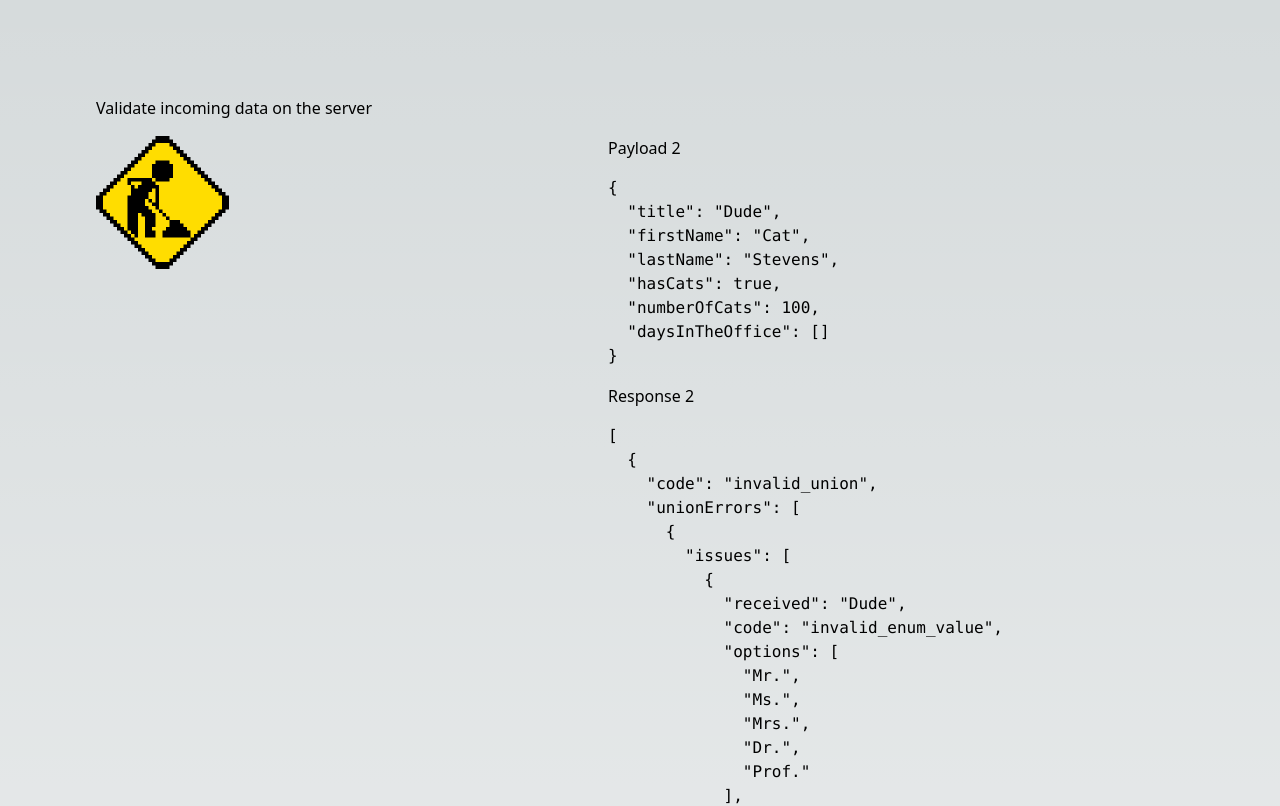
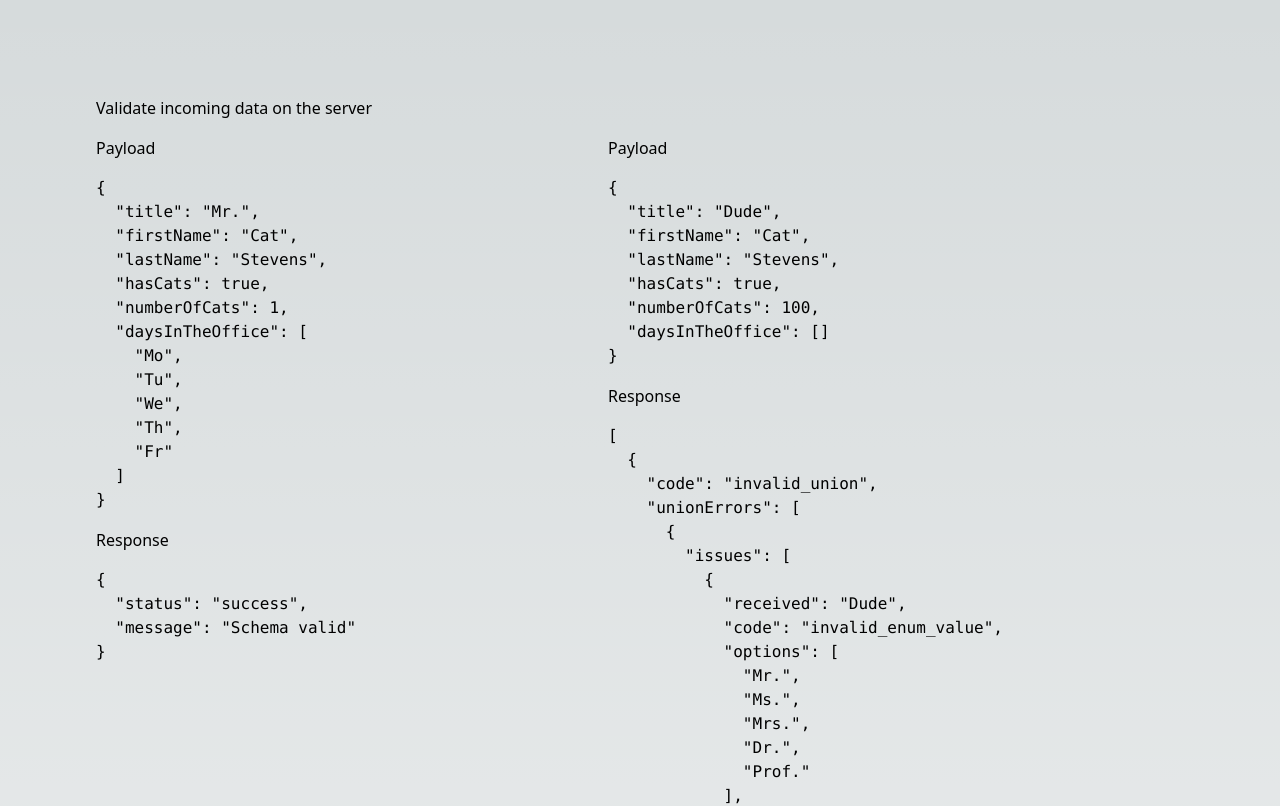
Before and after one commit to maurer2/Monte, a Next.js app in the folder example/: page /validate-incoming-data-on-the-server in a window 1280 px wide. Shown: the top 806 px of the page. Built offline with nearby package versions, Linux system fonts and the light colour scheme; no server answers.

Commit message:
Improved error handling via error cause and added happy path for fetching

```diff
--- a/example/src/app/api/set-data/route.ts
+++ b/example/src/app/api/set-data/route.ts
@@ -4,16 +4,18 @@ import { ZodError } from 'zod';
 import { fromZodError } from 'zod-validation-error';
 
 import { schema } from '../../../schema/schema';
+import type { SuccessPayload, ErrorPayload } from './types';
 
 export async function POST(request: NextRequest): Promise<NextResponse> {
   try {
     const payload = await request.json();
+    schema.parse(payload); // triggers catch when invalid
 
-    schema.parse(payload);
     return NextResponse.json(
       {
+        status: 'success',
         message: 'Schema valid',
-      },
+      } satisfies SuccessPayload,
       {
         status: 200,
       },
@@ -23,20 +25,19 @@ export async function POST(request: NextRequest): Promise<NextResponse> {
       return NextResponse.json(
         {
           status: 'error',
-          data: JSON.stringify(fromZodError(error).details),
-          message: 'Validation error'
-        },
+          message: 'Validation error',
+          data: fromZodError(error).details,
+        } satisfies ErrorPayload,
         {
           status: 400,
         },
       );
     }
-
     return NextResponse.json(
       {
         status: 'error',
-        message: error instanceof Error ? error.message : 'Error',
-      },
+        message: error instanceof Error ? error.message : 'Unknown error',
+      } satisfies ErrorPayload,
       {
         status: 400,
       },
--- /dev/null
+++ b/example/src/app/api/set-data/types.ts
@@ -0,0 +1,14 @@
+import type { ZodIssue } from 'zod';
+
+export type SuccessPayload = {
+  status: 'success',
+  message: string,
+};
+
+export type ErrorPayload = {
+  status: 'error',
+  message: string,
+  data?: ZodIssue[],
+};
+
+export type Payload = SuccessPayload | ErrorPayload;
--- a/example/src/app/validate-incoming-data-on-the-server/page.tsx
+++ b/example/src/app/validate-incoming-data-on-the-server/page.tsx
@@ -2,27 +2,12 @@
 
 import { useEffect, useState } from 'react';
 
-import Image from 'next/image';
-
 // eslint-disable-next-line import/extensions
 import BackButton from '@/components/BackButton';
 
-// import { schema } from '../../schema/schema';
 import type { Schema } from '../../schema/schema.types';
 import { daysOfWorkWeek } from '../../schema/schema.constants';
-
-type SuccessPayload = {
-  status: 'success',
-  message: string
-};
-
-type ErrorPayload = {
-  status: 'error',
-  data?: string,
-  message: string
-};
-
-type Payload = SuccessPayload | ErrorPayload;
+import type { SuccessPayload, Payload } from '../api/set-data/types';
 
 const setApiData = async <T,>(url: string, data: T) => {
   const response = await fetch(url, {
@@ -37,11 +22,12 @@ const setApiData = async <T,>(url: string, data: T) => {
 
   if (!response.ok) {
     if (payload.status === 'error') {
-      throw new Error(payload?.data ?? payload?.message);
+      throw new Error(payload.message, { cause: payload.data });
     }
+    throw new Error('Response error');
   }
 
-  return payload;
+  return payload as SuccessPayload;
 };
 
 const dataValid: Schema = {
@@ -49,7 +35,7 @@ const dataValid: Schema = {
   firstName: 'Cat',
   lastName: 'Stevens',
   hasCats: true,
-  numberOfCats: 100,
+  numberOfCats: 1,
   daysInTheOffice: [...daysOfWorkWeek],
 };
 
@@ -67,18 +53,27 @@ export default function ValidateIncomingDataServer() {
   const [invalidDataResponse, setInvalidDataResponse] = useState<any>(null);
 
   useEffect(() => {
+    // valid data
+    (async () => {
+      try {
+        const response = await setApiData('/api/set-data', dataValid);
+        setValidDataResponse(response);
+      } catch (error) {
+        if (error instanceof Error) {
+          setInvalidDataResponse(error.cause);
+        }
+      }
+    })();
+
+    // invalid data
     (async () => {
       try {
         const response = await setApiData('/api/set-data', dataInvalid);
         setInvalidDataResponse(response);
-        console.log(response);
       } catch (error) {
         if (error instanceof Error) {
-          if (typeof error.message === 'string') {
-            setInvalidDataResponse(error.message);
-          }
+          setInvalidDataResponse(error.cause);
         }
-        // console.log(error instanceof Error ? error.message : 'Error');
       }
     })();
   }, []);
@@ -89,21 +84,37 @@ export default function ValidateIncomingDataServer() {
         <h1 className="mb-4 col-span-full">Validate incoming data on the server</h1>
 
         <section>
-          <Image src="/under-construction.gif" alt="" className="" width={133} height={133} priority />
-
+          <h2 className="mb-4">Payload</h2>
+          <code className="mb-4 block font-mono">
+            <pre className="whitespace-pre-wrap">
+              {JSON.stringify(dataValid, undefined, 2)}
+            </pre>
+          </code>
+          <h2 className="mb-4">Response</h2>
+          {validDataResponse !== null && (
+            <code className="mb-4 block font-mono">
+              <pre className="whitespace-pre-wrap">
+                {JSON.stringify(validDataResponse, undefined, 2)}
+              </pre>
+            </code>
+          )}
         </section>
 
         <section>
-          <h2 className="mb-4">Payload 2</h2>
-          <code className="mb-4 block font-mono">
-            <pre className="whitespace-pre-wrap">{JSON.stringify(dataInvalid, undefined, 2)}</pre>
-          </code>
-          <h2 className="mb-4">Response 2</h2>
+          <h2 className="mb-4">Payload</h2>
           <code className="mb-4 block font-mono">
             <pre className="whitespace-pre-wrap">
-              {JSON.stringify(JSON.parse(invalidDataResponse), undefined, 2)}
+              {JSON.stringify(dataInvalid, undefined, 2)}
             </pre>
           </code>
+          <h2 className="mb-4">Response</h2>
+          {invalidDataResponse !== null && (
+            <code className="mb-4 block font-mono">
+              <pre className="whitespace-pre-wrap">
+                {JSON.stringify(invalidDataResponse, undefined, 2)}
+              </pre>
+            </code>
+          )}
         </section>
       </div>
       <BackButton cssClass="mt-4" />
```
